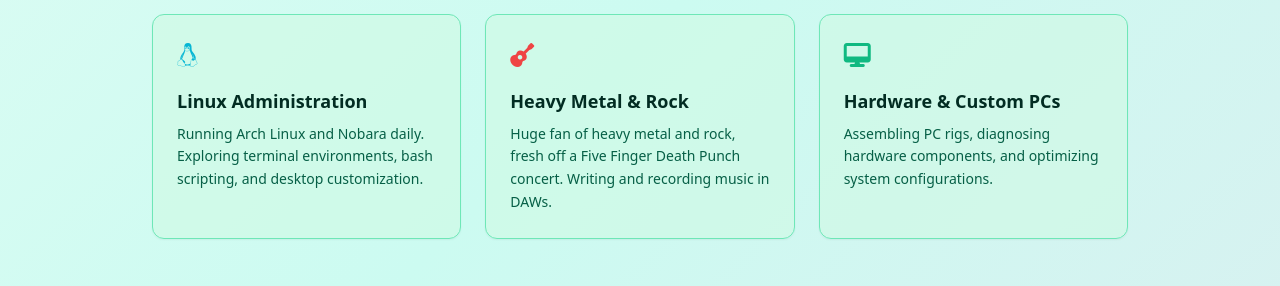
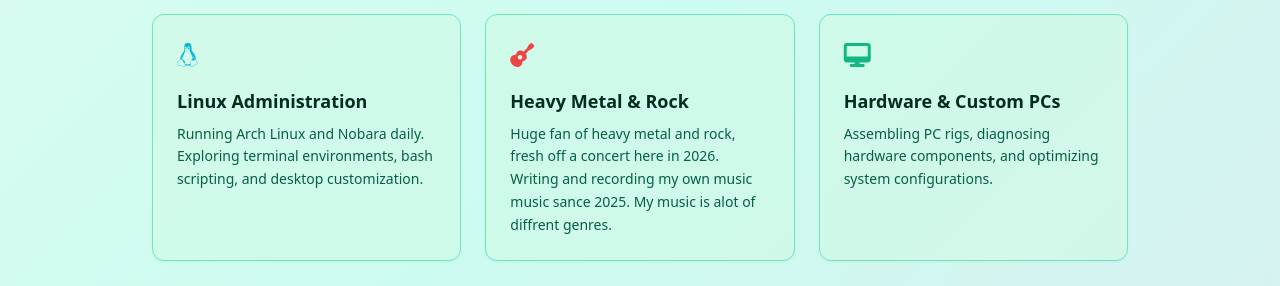
Before and after one commit to Lyra-Social-Group/lyrafoxwood, a Vue app: page /about in a window 1280 px wide. Shown: the part 1200-1486 px from the top of the page. Built offline with nearby package versions, Linux system fonts and the light colour scheme.

Commit message:
modified:   src/views/AboutView.vue

```diff
--- a/src/views/AboutView.vue
+++ b/src/views/AboutView.vue
@@ -104,7 +104,7 @@
           <i class="fa-solid fa-guitar text-2xl text-red-500 mb-2"></i>
           <h3 class="font-bold text-emerald-950 dark:text-emerald-50 text-lg">Heavy Metal & Rock</h3>
           <p class="text-emerald-800 dark:text-emerald-200 text-sm leading-relaxed">
-            Huge fan of heavy metal and rock, fresh off a Five Finger Death Punch concert. Writing and recording music in DAWs.
+            Huge fan of heavy metal and rock, fresh off a concert here in 2026. Writing and recording my own music music sance 2025. My music is alot of diffrent genres.
           </p>
         </div>
 
```
